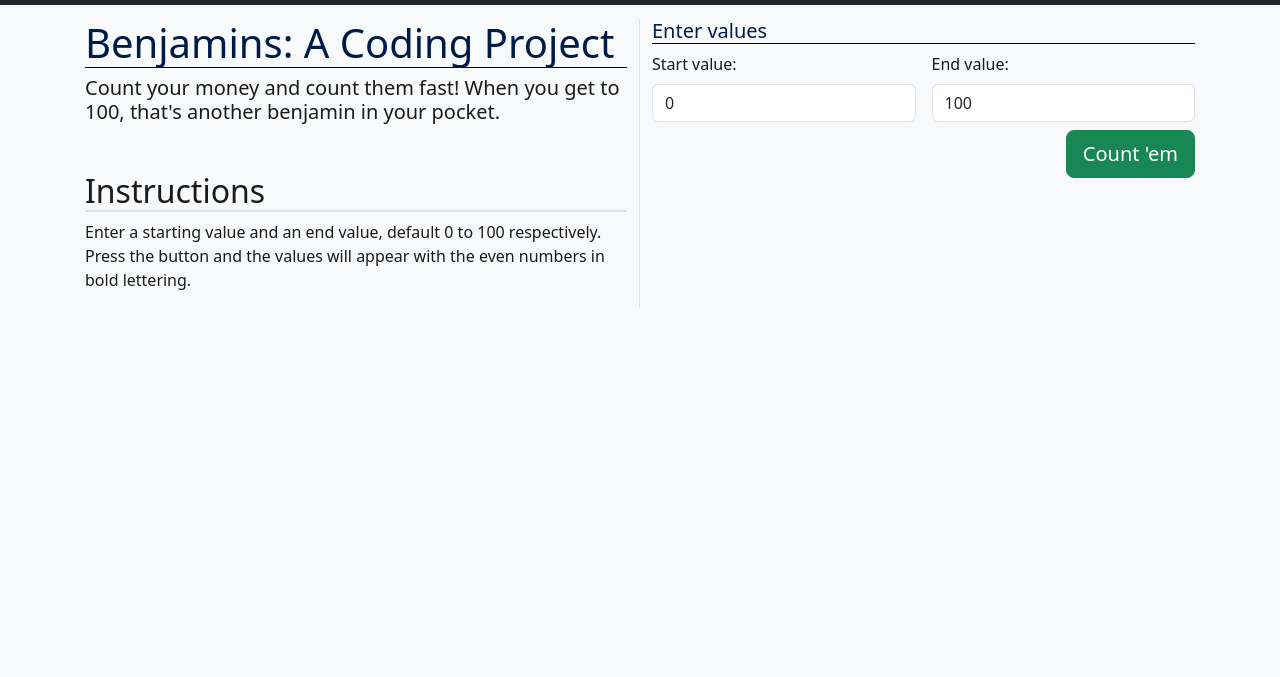
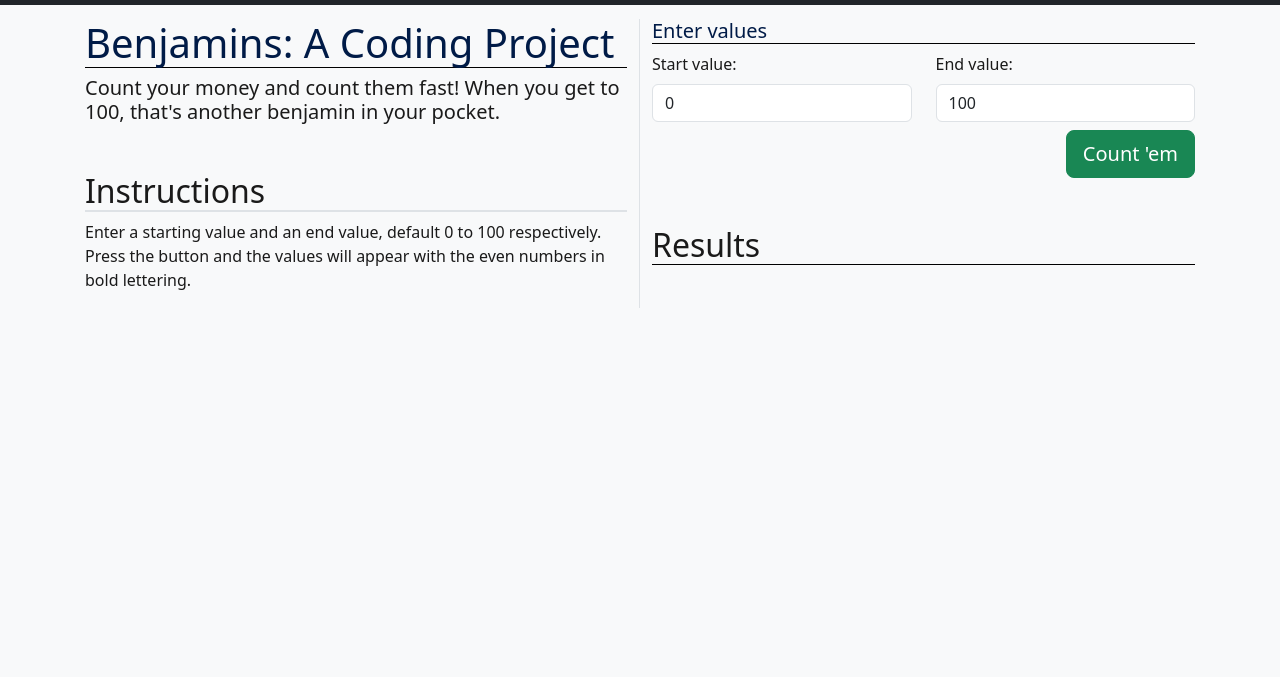
Before and after one commit to TRStolsvik/Benjamins, a plain HTML site: page app.html in a window 1280 px wide. Shown: the part 51-728 px from the top of the page. Drawn offline with nearby package versions, Linux system fonts and the light colour scheme.

Commit message:
Ready for JS

```diff
--- a/app.html
+++ b/app.html
@@ -104,7 +104,7 @@
           <div class="col-12 col-md-6">
             <div>
               <h5 class="border-bottom border-black">Enter values</h5>
-              <form class="row gy-2 gx-3">
+              <form class="row gy-2">
                 <div class="col-12 col-md-6">
                   <label for="startValue" class="form-label"
                     >Start value:</label
@@ -137,6 +137,12 @@
                   </button>
                 </div>
               </form>
+              <h6 class="h2 mt-5 border-bottom border-black">Results</h6>
+              <div class="table-responsive">
+                <table class="table table-striped table-sm">
+                  <tbody id="results"></tbody>
+                </table>
+              </div>
             </div>
           </div>
         </div>
```
